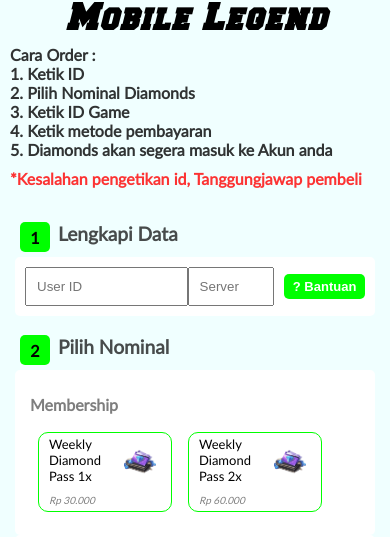
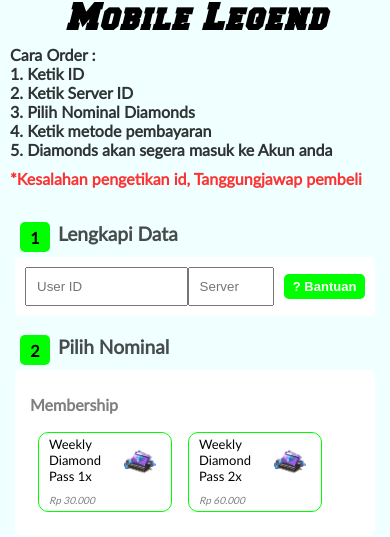
Before and after one commit to HekaStore/top-up, a plain HTML site: page mobile-lagend.html in a window 390 px wide. Shown: the part 272-809 px from the top of the page. Drawn offline with Linux system fonts and the light colour scheme.

Commit message:
Update mobile-lagend.html

```diff
--- a/mobile-lagend.html
+++ b/mobile-lagend.html
@@ -53,8 +53,8 @@
                          <h2>Mobile Legend</h2>
                          <p>Cara Order :</p>
                          <p>1. Ketik ID</p>
-                         <p>2. Pilih Nominal Diamonds</p>
-                         <p>3. Ketik ID Game</p>
+                         <p>2. Ketik Server ID</p>
+                         <p>3. Pilih Nominal Diamonds</p>
                          <p>4. Ketik metode pembayaran</p>
                          <p>5. Diamonds akan segera masuk ke Akun anda</p>
                          <p class="pemberitahuan">*Kesalahan pengetikan id, Tanggungjawap pembeli</p>
```
